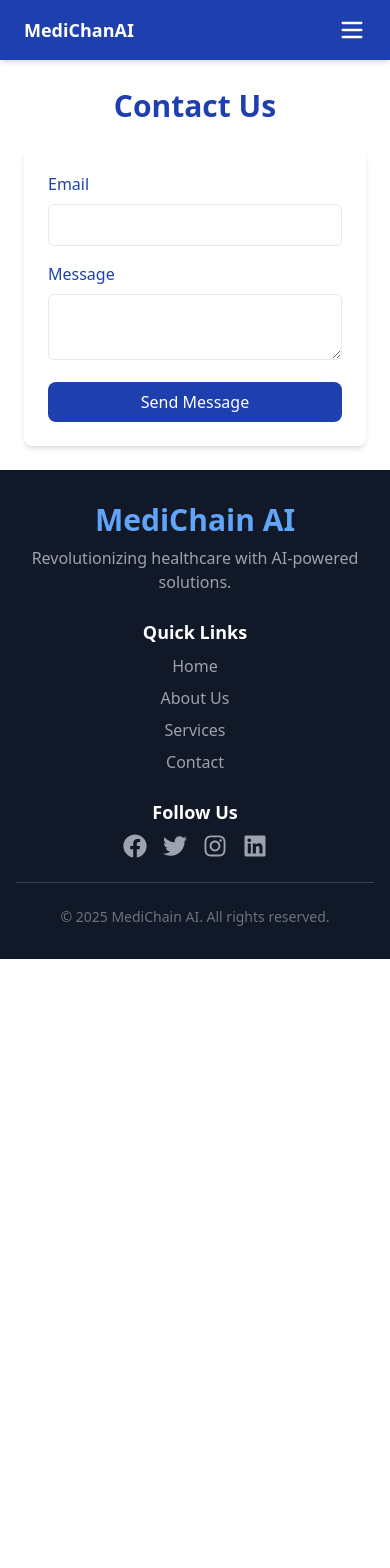
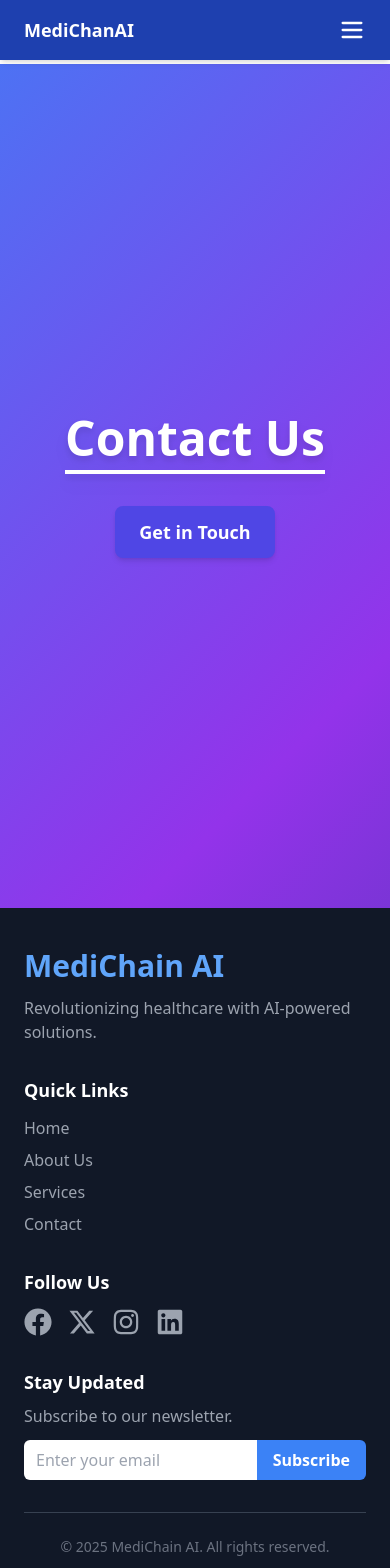
Before and after one commit to Assistance26/Medichain-AI, a React (Vite) app in the folder Frontend/: page /contact in a window 390 px wide. Shown: the top 1568 px of the page. Before the commit the page ends 959 px from the top, so only its background shows below. Built offline with nearby package versions, Linux system fonts and the light colour scheme.

Commit message:
contact and footer

```diff
--- a/Frontend/package.json
+++ b/Frontend/package.json
@@ -16,6 +16,7 @@
     "@tensorflow/tfjs": "^4.22.0",
     "axios": "^1.8.1",
     "chart.js": "^4.4.1",
+    "emailjs-com": "^3.2.0",
     "firebase": "^11.4.0",
     "framer-motion": "^12.4.10",
     "lottie-react": "^2.4.1",
--- a/Frontend/src/components/Footer.jsx
+++ b/Frontend/src/components/Footer.jsx
@@ -1,82 +1,96 @@
 import { motion } from "framer-motion";
-import { FaFacebook, FaTwitter, FaInstagram, FaLinkedin } from "react-icons/fa";
+import { FaFacebook, FaInstagram, FaLinkedin } from "react-icons/fa";
+import { FaXTwitter } from "react-icons/fa6"; // Updated Twitter to X
 
 const Footer = () => {
   return (
     <motion.footer
-      className="bg-gray-900 text-white py-8 text-center"
+      className="bg-gray-900 text-white py-10 text-center"
       initial={{ opacity: 0 }}
       animate={{ opacity: 1 }}
       transition={{ duration: 0.8 }}
     >
-      <div className="max-w-5xl mx-auto px-4">
+      <div className="max-w-6xl mx-auto px-6">
         {/* Top Section */}
-        <div className="grid md:grid-cols-3 gap-6 pb-6 border-b border-gray-700">
+        <div className="grid md:grid-cols-4 gap-8 pb-8 border-b border-gray-700">
           {/* Logo & Info */}
-          <div>
+          <div className="text-left">
             <h2 className="text-3xl font-bold text-blue-400">MediChain AI</h2>
-            <p className="text-gray-400 mt-2">
+            <p className="text-gray-400 mt-3">
               Revolutionizing healthcare with AI-powered solutions.
             </p>
           </div>
 
           {/* Quick Links */}
-          <div>
+          <div className="text-left">
             <h3 className="text-lg font-semibold text-white">Quick Links</h3>
-            <ul className="mt-2 space-y-2 text-gray-400">
-              <li><a href="/" className="hover:text-blue-400 transition">Home</a></li>
-              <li><a href="/about" className="hover:text-blue-400 transition">About Us</a></li>
-              <li><a href="/services" className="hover:text-blue-400 transition">Services</a></li>
-              <li><a href="/contact" className="hover:text-blue-400 transition">Contact</a></li>
+            <ul className="mt-3 space-y-2 text-gray-400">
+              <li>
+                <a
+                  href="/"
+                  className="hover:text-blue-400 hover:underline transition duration-200"
+                >
+                  Home
+                </a>
+              </li>
+              {["About Us", "Services", "Contact"].map((item, index) => (
+                <li key={index}>
+                  <a
+                    href={`/${item.toLowerCase().replace(" ", "")}`}
+                    className="hover:text-blue-400 hover:underline transition duration-200"
+                  >
+                    {item}
+                  </a>
+                </li>
+              ))}
             </ul>
           </div>
 
           {/* Social Media Icons */}
-          <div>
+          <div className="text-left">
             <h3 className="text-lg font-semibold text-white">Follow Us</h3>
-            <div className="flex justify-center space-x-4 mt-2">
-              <motion.a
-                href="https://facebook.com"
-                target="_blank"
-                rel="noopener noreferrer"
-                whileHover={{ scale: 1.2 }}
-                className="text-gray-400 hover:text-blue-500 transition"
-              >
-                <FaFacebook size={24} />
-              </motion.a>
-              <motion.a
-                href="https://twitter.com"
-                target="_blank"
-                rel="noopener noreferrer"
-                whileHover={{ scale: 1.2 }}
-                className="text-gray-400 hover:text-blue-500 transition"
-              >
-                <FaTwitter size={24} />
-              </motion.a>
-              <motion.a
-                href="https://instagram.com"
-                target="_blank"
-                rel="noopener noreferrer"
-                whileHover={{ scale: 1.2 }}
-                className="text-gray-400 hover:text-pink-500 transition"
-              >
-                <FaInstagram size={24} />
-              </motion.a>
-              <motion.a
-                href="https://linkedin.com"
-                target="_blank"
-                rel="noopener noreferrer"
-                whileHover={{ scale: 1.2 }}
-                className="text-gray-400 hover:text-blue-700 transition"
-              >
-                <FaLinkedin size={24} />
-              </motion.a>
+            <div className="flex space-x-4 mt-3">
+              {[
+                { icon: FaFacebook, link: "https://facebook.com", color: "blue-500" },
+                { icon: FaXTwitter, link: "https://twitter.com", color: "white" }, // Updated to X (Twitter)
+                { icon: FaInstagram, link: "https://instagram.com", color: "pink-500" },
+                { icon: FaLinkedin, link: "https://linkedin.com", color: "blue-700" },
+              ].map(({ icon: Icon, link, color }, index) => (
+                <motion.a
+                  key={index}
+                  href={link}
+                  target="_blank"
+                  rel="noopener noreferrer"
+                  whileHover={{ scale: 1.2, rotate: 5 }}
+                  className={`text-gray-400 hover:text-${color} transition duration-200`}
+                >
+                  <Icon size={28} />
+                </motion.a>
+              ))}
+            </div>
+          </div>
+
+          {/* Newsletter Section */}
+          <div className="text-left">
+            <h3 className="text-lg font-semibold text-white">Stay Updated</h3>
+            <p className="text-gray-400 mt-2">Subscribe to our newsletter.</p>
+            <div className="flex mt-3">
+              <input
+                type="email"
+                placeholder="Enter your email"
+                className="w-full px-3 py-2 text-gray-900 rounded-l-md focus:outline-none"
+              />
+              <button className="bg-blue-500 px-4 py-2 rounded-r-md text-white font-semibold hover:bg-blue-600 transition duration-200">
+                Subscribe
+              </button>
             </div>
           </div>
         </div>
 
         {/* Copyright Section */}
-        <p className="text-gray-500 text-sm mt-6">© 2025 MediChain AI. All rights reserved.</p>
+        <p className="text-gray-500 text-sm mt-6">
+          © 2025 MediChain AI. All rights reserved.
+        </p>
       </div>
     </motion.footer>
   );
--- a/Frontend/src/pages/Contact.jsx
+++ b/Frontend/src/pages/Contact.jsx
@@ -1,21 +1,165 @@
 import { motion } from "framer-motion";
+import { useState } from "react";
+import { useNavigate } from "react-router-dom";
+import emailjs from "emailjs-com";
 
 const Contact = () => {
+  const navigate = useNavigate();
+  const [formData, setFormData] = useState({
+    email: "",
+    message: "",
+  });
+  const [showForm, setShowForm] = useState(false);
+  const [sending, setSending] = useState(false);
+  const [sent, setSent] = useState(false);
+  const [animatePaper, setAnimatePaper] = useState(false);
+
+  const handleChange = (e) => {
+    setFormData({ ...formData, [e.target.name]: e.target.value });
+  };
+
+  const handleSubmit = async (e) => {
+    e.preventDefault();
+
+    if (!formData.email || !formData.message) {
+      alert("Please fill out all fields.");
+      return;
+    }
+
+    setSending(true);
+    setAnimatePaper(true);
+    try {
+      await emailjs.send(
+        "YOUR_SERVICE_ID",
+        "YOUR_TEMPLATE_ID",
+        {
+          email: formData.email,
+          message: formData.message,
+        },
+        "YOUR_PUBLIC_KEY"
+      );
+      setTimeout(() => {
+        setSent(true);
+        setAnimatePaper(false);
+        setTimeout(() => navigate("/"), 2000);
+      }, 1500);
+    } catch (error) {
+      console.error("Email sending error:", error);
+      alert("Failed to send message. Please try again.");
+      setSending(false);
+      setAnimatePaper(false);
+    }
+  };
+
   return (
     <motion.div
-      className="container mx-auto p-6"
-      initial={{ opacity: 0 }}
-      animate={{ opacity: 1 }}
-      transition={{ duration: 1 }}
+      className="flex flex-col items-center justify-center min-h-screen px-6 py-12 bg-gradient-to-br animate-gradient"
+      initial={{ opacity: 0, y: 50 }}
+      animate={{ opacity: 1, y: 0 }}
+      transition={{ duration: 0.8, ease: "easeOut" }}
     >
-      <h2 className="text-3xl font-bold text-center">Contact Us</h2>
-      <form className="mt-6 max-w-lg mx-auto bg-white p-6 rounded-lg shadow-md">
-        <label className="block mb-2">Email</label>
-        <input type="email" className="w-full p-2 border rounded-md mb-4" />
-        <label className="block mb-2">Message</label>
-        <textarea className="w-full p-2 border rounded-md mb-4"></textarea>
-        <button type="submit" className="w-full bg-primary text-white p-2 rounded-lg">Send Message</button>
-      </form>
+      <motion.h2
+        className="text-5xl font-extrabold text-white mb-4 text-center drop-shadow-lg border-b-4 border-white pb-2"
+        initial={{ opacity: 0, scale: 0.8 }}
+        animate={{ opacity: 1, scale: 1 }}
+        transition={{ duration: 0.5 }}
+      >
+        Contact Us
+      </motion.h2>
+
+      {!showForm && (
+        <motion.button
+          onClick={() => setShowForm(true)}
+          className="mt-4 px-6 py-3 text-lg font-semibold text-white bg-indigo-600 rounded-lg shadow-md hover:bg-indigo-700 transition-all"
+          initial={{ opacity: 0, y: 20 }}
+          animate={{ opacity: 1, y: 0 }}
+          transition={{ duration: 0.5, delay: 0.3 }}
+          whileTap={{ scale: 0.9 }}
+          whileHover={{ scale: 1.05 }}
+        >
+          Get in Touch
+        </motion.button>
+      )}
+
+      {showForm && !sent && (
+        <motion.form
+          onSubmit={handleSubmit}
+          className="w-full max-w-lg bg-white/20 backdrop-blur-md p-8 rounded-2xl shadow-2xl border-2 border-white/40 mt-6"
+          initial={{ opacity: 0, y: 50 }}
+          animate={{ opacity: 1, y: 0 }}
+          transition={{ duration: 0.6, ease: "easeOut" }}
+        >
+          <motion.div className="mb-6" whileHover={{ scale: 1.05 }}>
+            <label className="block text-white font-medium mb-2">Email</label>
+            <input
+              type="email"
+              name="email"
+              value={formData.email}
+              onChange={handleChange}
+              placeholder="Enter your email"
+              className="w-full p-3 border-2 border-gray-400 rounded-lg bg-white/80 text-gray-900 focus:ring-2 focus:ring-indigo-400 focus:outline-none transition-all"
+            />
+          </motion.div>
+
+          <motion.div className="mb-6" whileHover={{ scale: 1.05 }}>
+            <label className="block text-white font-medium mb-2">Message</label>
+            <textarea
+              name="message"
+              rows="4"
+              value={formData.message}
+              onChange={handleChange}
+              placeholder="Write your message..."
+              className="w-full p-3 border-2 border-gray-400 rounded-lg bg-white/80 text-gray-900 focus:ring-2 focus:ring-indigo-400 focus:outline-none transition-all"
+            />
+          </motion.div>
+
+          <motion.div whileHover={{ scale: 1.1 }} whileTap={{ scale: 0.95 }}>
+            <button
+              type="submit"
+              className="w-full bg-gradient-to-r from-indigo-500 to-purple-600 text-white py-3 text-lg font-semibold rounded-lg shadow-md transition-all duration-300 hover:shadow-xl"
+            >
+              Send Message
+            </button>
+          </motion.div>
+        </motion.form>
+      )}
+
+      {animatePaper && (
+        <motion.div
+          className="mt-6 p-4 bg-white rounded-lg shadow-lg"
+          initial={{ scale: 1 }}
+          animate={{ rotate: -10, scale: 0.8, y: -50, opacity: 0 }}
+          transition={{ duration: 1.5 }}
+        >
+          <p className="text-black font-bold">Message is flying...</p>
+        </motion.div>
+      )}
+
+      {sent && (
+        <motion.div
+          className="mt-6 p-4 bg-white rounded-lg shadow-lg"
+          initial={{ opacity: 1, scale: 1 }}
+          animate={{ opacity: 0, scale: 0.5, y: -100 }}
+          transition={{ duration: 1.5 }}
+        >
+          <p className="text-black font-bold">Message Sent!</p>
+        </motion.div>
+      )}
+
+      <style>
+        {`
+          @keyframes gradientBG {
+            0% { background-position: 0% 50%; }
+            50% { background-position: 100% 50%; }
+            100% { background-position: 0% 50%; }
+          }
+          .animate-gradient {
+            background: linear-gradient(-45deg, #1e3a8a, #9333ea, #3b82f6, #a855f7);
+            background-size: 300% 300%;
+            animation: gradientBG 10s ease infinite;
+          }
+        `}
+      </style>
     </motion.div>
   );
 };
```
Also changed, not shown: 1 other file (tests, documents, lock files or other folders).
